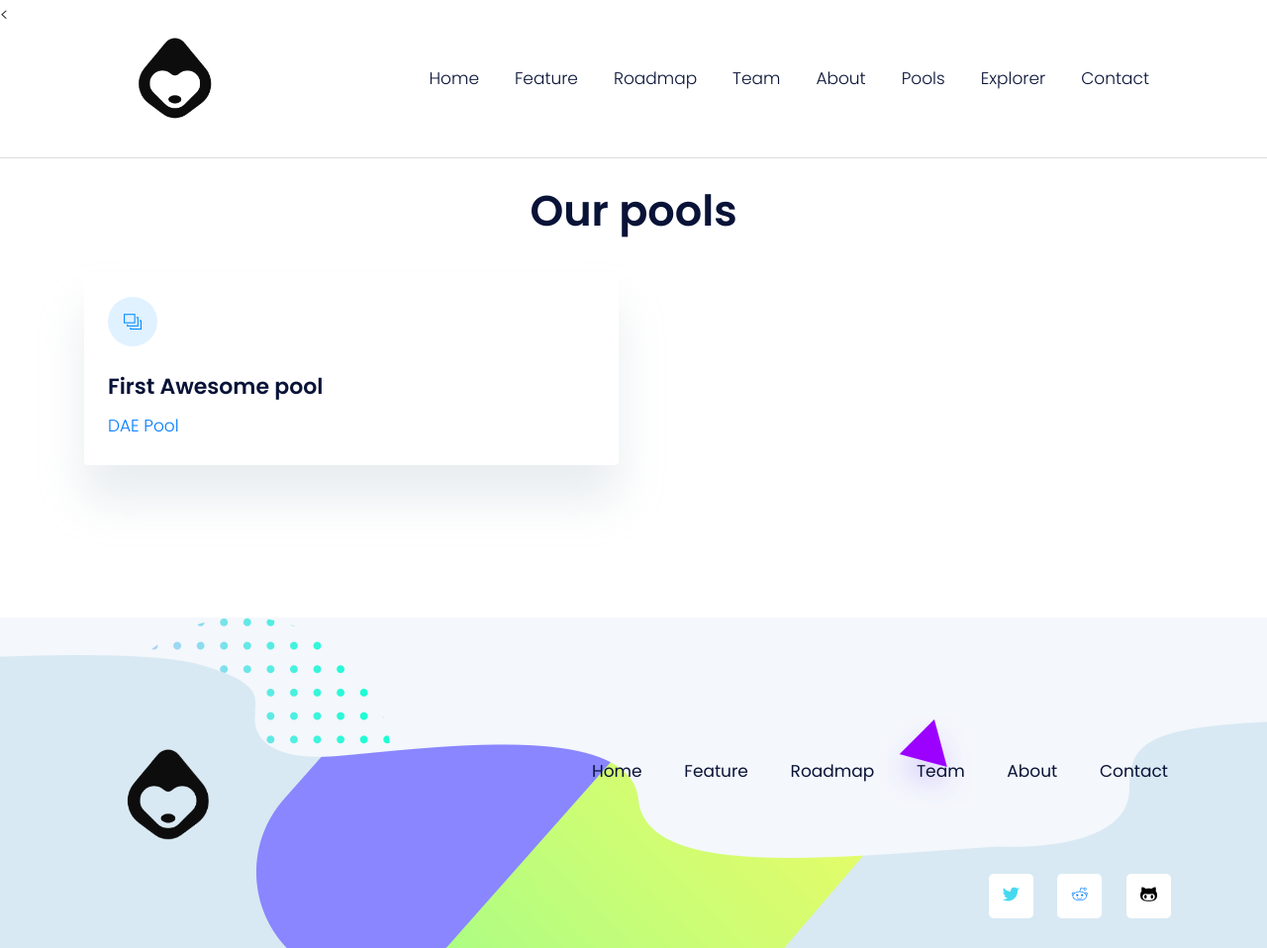
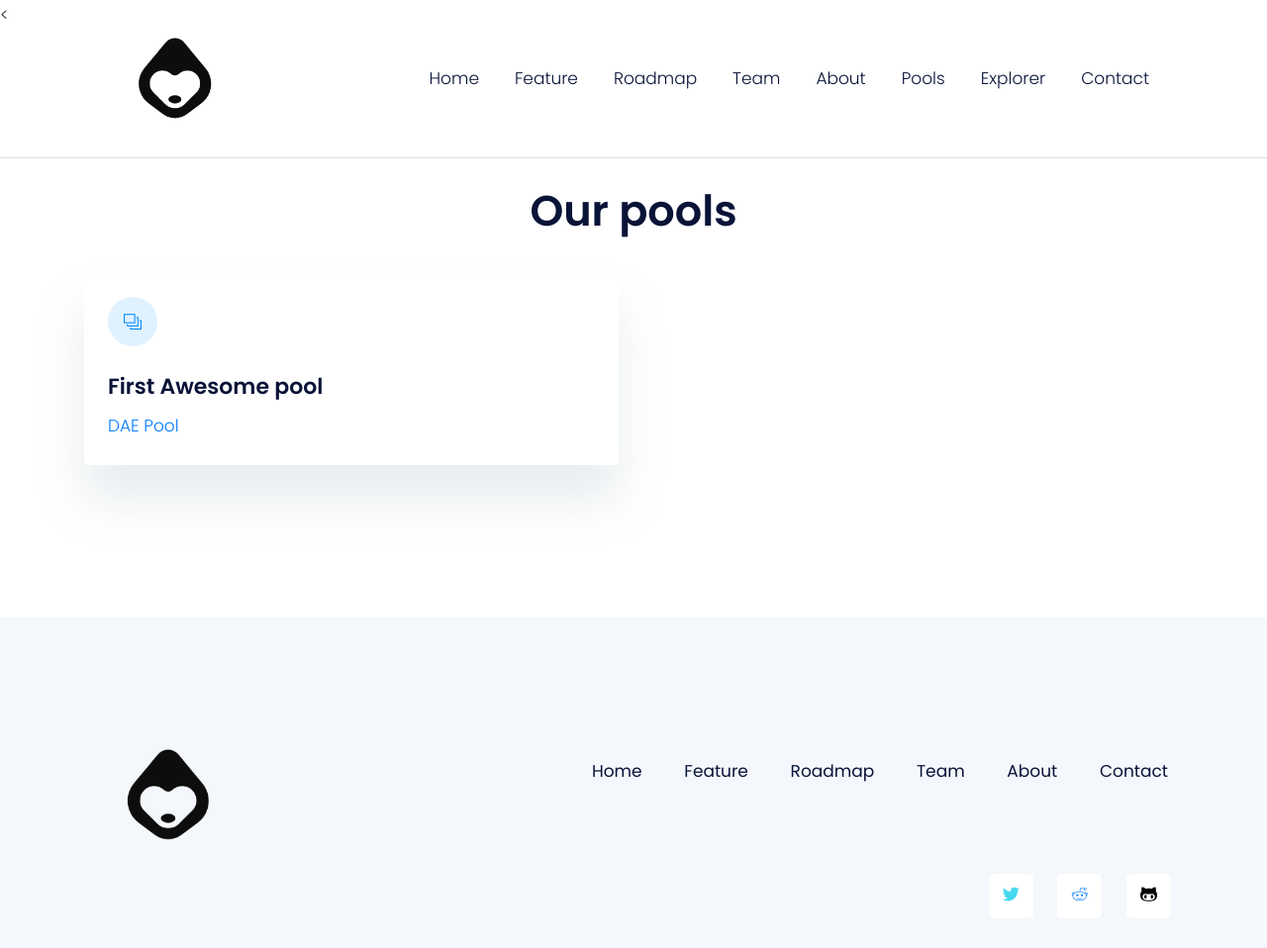
Before and after one commit to daethereum/web, a website: page theme/service.html in a window 1280 px wide. Shown: the whole page at 99% size. Drawn offline with Linux system fonts and the light colour scheme.

Commit message:
Initial commit

```diff
--- a/theme/service.html
+++ b/theme/service.html
@@ -105,7 +105,7 @@
 <!-- /service -->
 
 <!-- footer -->
-<footer class="footer-section footer" style="background-image: url(images/backgrounds/footer-bg.png);">
+<footer class="footer-section footer">
   <div class="container">
     <div class="row">
       <div class="col-lg-4 text-center text-lg-left mb-4 mb-lg-0">
```
Also changed, not shown: theme/images/favicon.ico.
